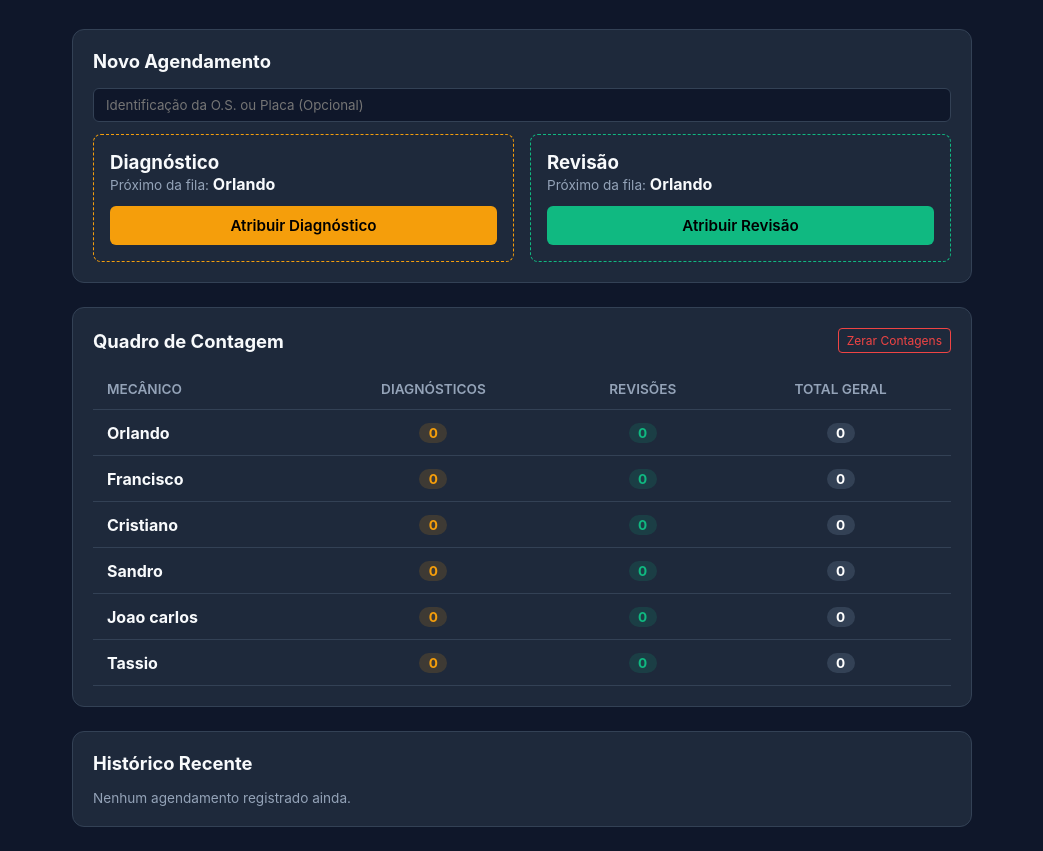
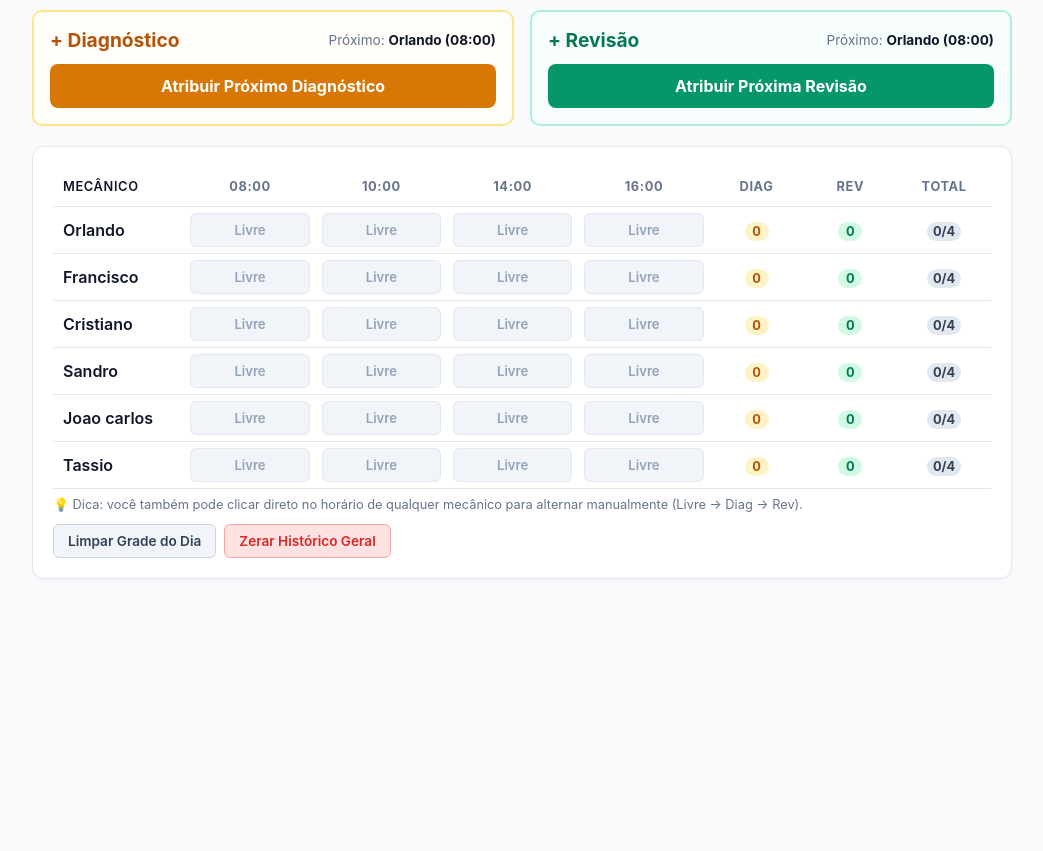
Before and after one commit to diogoodev/agendamentos-diag-rev, a plain HTML site: page index.html in a window 1280 px wide. Shown: the part 82-933 px from the top of the page, without its empty margins (118-1161 px from the left). After the commit the page ends 800 px from the top, so only its background shows below. Drawn offline with Linux system fonts and the light colour scheme.

Commit message:
feat: nova versão com grade diária de horários
- Tema claro (light mode)
- Grade visual com 4 slots por mecânico (08h, 10h, 14h, 16h)
- Algoritmo de atribuição automática por horário cronológico + menor carga
- Alternância manual de slots (Livre → Diag → Rev)
- Separação entre grade do dia e acumulado histórico
- Badge de ocupação (x/24 horários ocupados)
- Preview do próximo mecânico antes de confirmar
- localStorage v2 (oficina_grade_v2)

```diff
--- a/index.html
+++ b/index.html
@@ -3,19 +3,28 @@
 <head>
   <meta charset="UTF-8">
   <meta name="viewport" content="width=device-width, initial-scale=1.0">
-  <title>Rodízio de Oficina - Diagnóstico e Revisão</title>
+  <title>Rodízio de Oficina - Horários Automáticos</title>
   <style>
     :root {
-      --bg: #0f172a;
-      --card-bg: #1e293b;
-      --border: #334155;
-      --text: #f8fafc;
-      --text-muted: #94a3b8;
-      --primary: #3b82f6;
-      --primary-hover: #2563eb;
-      --diag-color: #f59e0b;
-      --rev-color: #10b981;
-      --danger: #ef4444;
+      --bg: #f8fafc;
+      --card-bg: #ffffff;
+      --border: #e2e8f0;
+      --text: #0f172a;
+      --text-muted: #64748b;
+
+      --diag-color: #b45309;
+      --diag-bg: #fef3c7;
+      --diag-border: #fde68a;
+
+      --rev-color: #047857;
+      --rev-bg: #d1fae5;
+      --rev-border: #a7f3d0;
+
+      --free-bg: #f1f5f9;
+      --free-color: #94a3b8;
+
+      --primary: #2563eb;
+      --danger: #dc2626;
     }
 
     * {
@@ -35,26 +44,34 @@
 
     .container {
       width: 100%;
-      max-width: 900px;
+      max-width: 980px;
       display: flex;
       flex-direction: column;
-      gap: 24px;
+      gap: 20px;
     }
 
     header {
-      text-align: center;
-      margin-bottom: 8px;
+      display: flex;
+      justify-content: space-between;
+      align-items: center;
+      flex-wrap: wrap;
+      gap: 12px;
     }
 
     header h1 {
-      font-size: 1.75rem;
+      font-size: 1.6rem;
       font-weight: 700;
+      color: var(--text);
     }
 
-    header p {
+    .capacity-badge {
+      background: var(--card-bg);
+      border: 1px solid var(--border);
+      padding: 6px 12px;
+      border-radius: 20px;
+      font-size: 0.85rem;
+      font-weight: 600;
       color: var(--text-muted);
-      font-size: 0.9rem;
-      margin-top: 4px;
     }
 
     .card {
@@ -62,150 +79,216 @@
       border: 1px solid var(--border);
       border-radius: 12px;
       padding: 20px;
+      box-shadow: 0 1px 3px rgba(0, 0, 0, 0.04);
     }
 
-    .card h2 {
-      font-size: 1.15rem;
-      margin-bottom: 16px;
-      display: flex;
-      align-items: center;
-      justify-content: space-between;
-    }
-
-    /* Formulário de Ação */
-    .action-grid {
+    /* BOTOES DE AÇÃO RAPIDA */
+    .actions-container {
       display: grid;
       grid-template-columns: 1fr 1fr;
       gap: 16px;
     }
 
-    @media (max-width: 600px) {
-      .action-grid {
+    @media (max-width: 640px) {
+      .actions-container {
         grid-template-columns: 1fr;
       }
     }
 
-    .action-box {
-      border: 1px dashed var(--border);
-      border-radius: 8px;
+    .action-card {
+      border: 2px solid;
+      border-radius: 10px;
       padding: 16px;
       display: flex;
       flex-direction: column;
-      justify-content: space-between;
       gap: 12px;
+      cursor: pointer;
+      transition: transform 0.1s ease, box-shadow 0.15s ease;
+      background: #fff;
     }
 
-    .action-box.diag { border-color: var(--diag-color); }
-    .action-box.rev { border-color: var(--rev-color); }
+    .action-card:hover {
+      transform: translateY(-2px);
+      box-shadow: 0 4px 12px rgba(0, 0, 0, 0.06);
+    }
 
-    .badge-next {
+    .action-card:active {
+      transform: scale(0.99);
+    }
+
+    .action-card.diag {
+      border-color: var(--diag-border);
+      background: #fffdf7;
+    }
+
+    .action-card.rev {
+      border-color: var(--rev-border);
+      background: #f7fdfa;
+    }
+
+    .action-title {
+      display: flex;
+      justify-content: space-between;
+      align-items: center;
+    }
+
+    .action-title h2 {
+      font-size: 1.2rem;
+      font-weight: 700;
+    }
+
+    .action-card.diag h2 { color: var(--diag-color); }
+    .action-card.rev h2 { color: var(--rev-color); }
+
+    .btn-action {
+      width: 100%;
+      padding: 12px;
+      border: none;
+      border-radius: 8px;
+      font-weight: 700;
+      font-size: 1rem;
+      cursor: pointer;
+      color: #fff;
+      display: flex;
+      justify-content: center;
+      align-items: center;
+      gap: 8px;
+    }
+
+    .btn-diag { background: #d97706; }
+    .btn-rev { background: #059669; }
+
+    .next-preview {
       font-size: 0.85rem;
       color: var(--text-muted);
     }
 
-    .badge-next strong {
+    .next-preview strong {
       color: var(--text);
-      font-size: 1rem;
     }
 
-    .btn {
-      padding: 10px 16px;
-      border-radius: 6px;
-      border: none;
-      font-weight: 600;
-      font-size: 0.95rem;
-      cursor: pointer;
-      transition: opacity 0.2s;
+    /* GRADE DE HORARIOS */
+    .table-container {
+      overflow-x: auto;
     }
 
-    .btn:hover { opacity: 0.9; }
-
-    .btn-diag {
-      background-color: var(--diag-color);
-      color: #000;
-    }
-
-    .btn-rev {
-      background-color: var(--rev-color);
-      color: #000;
-    }
-
-    .input-group {
-      display: flex;
-      gap: 8px;
-      margin-bottom: 12px;
-    }
-
-    .input-group input {
-      flex: 1;
-      padding: 8px 12px;
-      background: #0f172a;
-      border: 1px solid var(--border);
-      border-radius: 6px;
-      color: #fff;
-    }
-
-    /* Tabela */
     table {
       width: 100%;
       border-collapse: collapse;
-      text-align: left;
+      text-align: center;
+      min-width: 600px;
     }
 
     th, td {
-      padding: 12px 14px;
+      padding: 12px 10px;
       border-bottom: 1px solid var(--border);
     }
 
     th {
+      font-size: 0.8rem;
+      text-transform: uppercase;
+      letter-spacing: 0.05em;
       color: var(--text-muted);
-      font-weight: 600;
-      font-size: 0.85rem;
-      text-transform: uppercase;
     }
 
-    .num-pill {
-      display: inline-block;
-      min-width: 28px;
-      text-align: center;
-      padding: 2px 8px;
-      border-radius: 12px;
-      font-weight: 700;
-      font-size: 0.85rem;
+    th.mecanico-col, td.mecanico-col {
+      text-align: left;
+      font-weight: 600;
+      color: var(--text);
     }
 
-    .pill-diag { background: rgba(245, 158, 11, 0.15); color: var(--diag-color); }
-    .pill-rev { background: rgba(16, 185, 129, 0.15); color: var(--rev-color); }
-    .pill-total { background: #334155; color: #fff; }
-
-    /* Histórico */
-    .history-list {
-      list-style: none;
-      max-height: 200px;
-      overflow-y: auto;
-      display: flex;
-      flex-direction: column;
-      gap: 8px;
+    /* SLOTS */
+    .slot-cell {
+      padding: 6px;
     }
 
-    .history-item {
+    .slot-badge {
+      display: block;
+      width: 100%;
+      padding: 8px 4px;
+      border-radius: 6px;
+      font-size: 0.82rem;
+      font-weight: 600;
+      cursor: pointer;
+      border: 1px solid transparent;
+      transition: all 0.15s ease;
+      user-select: none;
+    }
+
+    .slot-badge.livre {
+      background: var(--free-bg);
+      color: var(--free-color);
+      border-color: #e2e8f0;
+    }
+
+    .slot-badge.diag {
+      background: var(--diag-bg);
+      color: var(--diag-color);
+      border-color: var(--diag-border);
+    }
+
+    .slot-badge.rev {
+      background: var(--rev-bg);
+      color: var(--rev-color);
+      border-color: var(--rev-border);
+    }
+
+    .slot-badge:hover {
+      filter: brightness(0.95);
+    }
+
+    .pill-count {
+      display: inline-block;
+      min-width: 24px;
+      padding: 2px 6px;
+      border-radius: 10px;
+      font-weight: 700;
+      font-size: 0.8rem;
+    }
+
+    .pill-diag { background: var(--diag-bg); color: var(--diag-color); }
+    .pill-rev { background: var(--rev-bg); color: var(--rev-color); }
+    .pill-total { background: #e2e8f0; color: #334155; }
+
+    /* CONTROLES INFERIORES */
+    .footer-actions {
       display: flex;
       justify-content: space-between;
       align-items: center;
-      background: #0f172a;
-      padding: 8px 12px;
-      border-radius: 6px;
-      font-size: 0.85rem;
+      flex-wrap: wrap;
+      gap: 12px;
+      margin-top: 8px;
     }
 
-    .btn-reset {
-      background: transparent;
-      border: 1px solid var(--danger);
+    .btn-secondary {
+      background: #f1f5f9;
+      border: 1px solid #cbd5e1;
+      color: #334155;
+      padding: 8px 14px;
+      border-radius: 6px;
+      font-weight: 600;
+      font-size: 0.85rem;
+      cursor: pointer;
+    }
+
+    .btn-secondary:hover { background: #e2e8f0; }
+
+    .btn-danger {
+      background: #fee2e2;
+      border: 1px solid #fca5a5;
       color: var(--danger);
-      padding: 4px 8px;
-      font-size: 0.75rem;
-      border-radius: 4px;
+      padding: 8px 14px;
+      border-radius: 6px;
+      font-weight: 600;
+      font-size: 0.85rem;
       cursor: pointer;
+    }
+
+    .btn-danger:hover { background: #fecaca; }
+
+    .instruction-hint {
+      font-size: 0.8rem;
+      color: var(--text-muted);
     }
   </style>
 </head>
@@ -213,60 +296,64 @@
 
 <div class="container">
   <header>
-    <h1>Rodízio de Agendamento da Oficina</h1>
-    <p>Distribuição automática e equilibrada de Diagnósticos e Revisões</p>
+    <div>
+      <h1>Rodízio de Oficina</h1>
+      <p style="color: var(--text-muted); font-size: 0.9rem;">4 horários diários por mecânico (08h, 10h, 14h, 16h)</p>
+    </div>
+    <div class="capacity-badge" id="occupancyBadge">0 / 24 horários ocupados</div>
   </header>
 
-  <div class="card">
-    <h2>Novo Agendamento</h2>
-    <div class="input-group">
-      <input type="text" id="osInfo" placeholder="Identificação da O.S. ou Placa (Opcional)">
+  <!-- BOTÕES DE 1 CLIQUE -->
+  <div class="actions-container">
+    <div class="action-card diag" onclick="agendarAuto('diag')">
+      <div class="action-title">
+        <h2>+ Diagnóstico</h2>
+        <span class="next-preview" id="previewDiag">Próximo: calculando...</span>
+      </div>
+      <button class="btn-action btn-diag">Atribuir Próximo Diagnóstico</button>
     </div>
-    <div class="action-grid">
-      <div class="action-box diag">
-        <div>
-          <h3>Diagnóstico</h3>
-          <p class="badge-next">Próximo da fila: <strong id="nextDiagName">-</strong></p>
-        </div>
-        <button class="btn btn-diag" onclick="agendar('diag')">Atribuir Diagnóstico</button>
+
+    <div class="action-card rev" onclick="agendarAuto('rev')">
+      <div class="action-title">
+        <h2>+ Revisão</h2>
+        <span class="next-preview" id="previewRev">Próximo: calculando...</span>
       </div>
-
-      <div class="action-box rev">
-        <div>
-          <h3>Revisão</h3>
-          <p class="badge-next">Próximo da fila: <strong id="nextRevName">-</strong></p>
-        </div>
-        <button class="btn btn-rev" onclick="agendar('rev')">Atribuir Revisão</button>
-      </div>
+      <button class="btn-action btn-rev">Atribuir Próxima Revisão</button>
     </div>
   </div>
 
+  <!-- GRADE DIÁRIA -->
   <div class="card">
-    <h2>
-      Quadro de Contagem
-      <button class="btn-reset" onclick="zerarContadores()">Zerar Contagens</button>
-    </h2>
-    <table>
-      <thead>
-        <tr>
-          <th>Mecânico</th>
-          <th style="text-align: center;">Diagnósticos</th>
-          <th style="text-align: center;">Revisões</th>
-          <th style="text-align: center;">Total Geral</th>
-        </tr>
-      </thead>
-      <tbody id="mecanicosTbody"></tbody>
-    </table>
-  </div>
+    <div class="table-container">
+      <table>
+        <thead>
+          <tr>
+            <th class="mecanico-col">Mecânico</th>
+            <th style="width: 14%;">08:00</th>
+            <th style="width: 14%;">10:00</th>
+            <th style="width: 14%;">14:00</th>
+            <th style="width: 14%;">16:00</th>
+            <th style="width: 10%;">Diag</th>
+            <th style="width: 10%;">Rev</th>
+            <th style="width: 10%;">Total</th>
+          </tr>
+        </thead>
+        <tbody id="gridTbody"></tbody>
+      </table>
+    </div>
 
-  <div class="card">
-    <h2>Histórico Recente</h2>
-    <ul class="history-list" id="historyList"></ul>
+    <div class="footer-actions">
+      <span class="instruction-hint">💡 Dica: você também pode clicar direto no horário de qualquer mecânico para alternar manualmente (Livre → Diag → Rev).</span>
+      <div style="display: flex; gap: 8px;">
+        <button class="btn-secondary" onclick="limparGrade()">Limpar Grade do Dia</button>
+        <button class="btn-danger" onclick="zerarHistoricoCompleto()">Zerar Histórico Geral</button>
+      </div>
+    </div>
   </div>
 </div>
 
 <script>
-  const MECANICOS_INICIAIS = [
+  const MECANICOS = [
     "Orlando",
     "Francisco",
     "Cristiano",
@@ -275,127 +362,181 @@
     "Tassio"
   ];
 
+  const HORARIOS = ["08:00", "10:00", "14:00", "16:00"];
+
   let state = {
-    mecanicos: [],
-    historico: []
+    grade: {},
+    acumulado: {} // Mantém contagem histórica geral para garantir justiça a longo prazo
   };
 
   function inicializar() {
-    const salvo = localStorage.getItem("oficina_rodizio_state");
+    const salvo = localStorage.getItem("oficina_grade_v2");
     if (salvo) {
       state = JSON.parse(salvo);
     } else {
-      state.mecanicos = MECANICOS_INICIAIS.map((nome, index) => ({
-        id: index + 1,
-        nome: nome,
-        diagCount: 0,
-        revCount: 0,
-        lastDiagOrder: 0,
-        lastRevOrder: 0
-      }));
+      MECANICOS.forEach(nome => {
+        state.grade[nome] = { "08:00": null, "10:00": null, "14:00": null, "16:00": null };
+        state.acumulado[nome] = { diag: 0, rev: 0, lastOrder: 0 };
+      });
       salvar();
     }
     renderizar();
   }
 
   function salvar() {
-    localStorage.setItem("oficina_rodizio_state", JSON.stringify(state));
+    localStorage.setItem("oficina_grade_v2", JSON.stringify(state));
   }
 
-  function getProximo(tipo) {
-    const campoContagem = tipo === 'diag' ? 'diagCount' : 'revCount';
-    const campoOrdem = tipo === 'diag' ? 'lastDiagOrder' : 'lastRevOrder';
+  // Encontra o melhor horário e mecânico para o serviço
+  function encontrarProximo(tipo) {
+    // 1. Encontrar o primeiro horário que tenha pelo menos 1 mecânico livre
+    for (const hora of HORARIOS) {
+      const mecanicosLivresNessaHora = MECANICOS.filter(nome => state.grade[nome][hora] === null);
 
-    // Ordena: 1º menor contagem daquele serviço, 2º quem foi agendado há mais tempo
-    const ordenados = [...state.mecanicos].sort((a, b) => {
-      if (a[campoContagem] !== b[campoContagem]) {
-        return a[campoContagem] - b[campoContagem];
+      if (mecanicosLivresNessaHora.length > 0) {
+        // 2. Entre os mecânicos livres nesse horário, escolher quem tem MENOS serviços do tipo
+        mecanicosLivresNessaHora.sort((a, b) => {
+          const countA = state.acumulado[a][tipo];
+          const countB = state.acumulado[b][tipo];
+          if (countA !== countB) return countA - countB;
+
+          // Desempate: quem foi agendado há mais tempo
+          return state.acumulado[a].lastOrder - state.acumulado[b].lastOrder;
+        });
+
+        return {
+          mecanico: mecanicosLivresNessaHora[0],
+          horario: hora
+        };
       }
-      return a[campoOrdem] - b[campoOrdem];
-    });
-
-    return ordenados[0];
+    }
+    return null; // Todos os 24 horários preenchidos
   }
 
-  function agendar(tipo) {
-    const inputOS = document.getElementById("osInfo");
-    const osTexto = inputOS.value.trim();
-    const escolhido = getProximo(tipo);
-    const orderTimestamp = Date.now();
-
-    if (tipo === 'diag') {
-      escolhido.diagCount += 1;
-      escolhido.lastDiagOrder = orderTimestamp;
-    } else {
-      escolhido.revCount += 1;
-      escolhido.lastRevOrder = orderTimestamp;
+  function agendarAuto(tipo) {
+    const prox = encontrarProximo(tipo);
+    if (!prox) {
+      alert("Todos os 24 horários do dia já estão preenchidos!");
+      return;
     }
 
-    state.historico.unshift({
-      id: Date.now(),
-      mecanico: escolhido.nome,
-      tipo: tipo === 'diag' ? 'Diagnóstico' : 'Revisão',
-      info: osTexto || 'Sem identificação',
-      hora: new Date().toLocaleTimeString([], { hour: '2-digit', minute: '2-digit' })
-    });
+    state.grade[prox.mecanico][prox.horario] = tipo;
+    state.acumulado[prox.mecanico][tipo] += 1;
+    state.acumulado[prox.mecanico].lastOrder = Date.now();
 
-    inputOS.value = "";
     salvar();
     renderizar();
   }
 
-  function zerarContadores() {
-    if (!confirm("Tem certeza que deseja zerar todas as contagens e o histórico?")) return;
+  // Permite clicar na célula individual para ajuste manual rápido
+  function alternarSlot(mecanico, horario) {
+    const atual = state.grade[mecanico][horario];
+    let novo = null;
 
-    state.mecanicos.forEach(m => {
-      m.diagCount = 0;
-      m.revCount = 0;
-      m.lastDiagOrder = 0;
-      m.lastRevOrder = 0;
+    if (atual === null) {
+      novo = 'diag';
+      state.acumulado[mecanico].diag += 1;
+    } else if (atual === 'diag') {
+      novo = 'rev';
+      state.acumulado[mecanico].diag = Math.max(0, state.acumulado[mecanico].diag - 1);
+      state.acumulado[mecanico].rev += 1;
+    } else if (atual === 'rev') {
+      novo = null;
+      state.acumulado[mecanico].rev = Math.max(0, state.acumulado[mecanico].rev - 1);
+    }
+
+    state.grade[mecanico][horario] = novo;
+    state.acumulado[mecanico].lastOrder = Date.now();
+
+    salvar();
+    renderizar();
+  }
+
+  function limparGrade() {
+    if (!confirm("Deseja limpar apenas a grade de hoje? (Os totais acumulados serão preservados para o rodízio continuar justo)")) return;
+    MECANICOS.forEach(nome => {
+      state.grade[nome] = { "08:00": null, "10:00": null, "14:00": null, "16:00": null };
     });
-    state.historico = [];
+    salvar();
+    renderizar();
+  }
+
+  function zerarHistoricoCompleto() {
+    if (!confirm("ATENÇÃO: Deseja zerar TODAS as contagens acumuladas e limpar a grade?")) return;
+    MECANICOS.forEach(nome => {
+      state.grade[nome] = { "08:00": null, "10:00": null, "14:00": null, "16:00": null };
+      state.acumulado[nome] = { diag: 0, rev: 0, lastOrder: 0 };
+    });
     salvar();
     renderizar();
   }
 
   function renderizar() {
-    // 1. Atualizar indicadores dos próximos da fila
-    const proxDiag = getProximo('diag');
-    const proxRev = getProximo('rev');
-    document.getElementById("nextDiagName").innerText = proxDiag ? proxDiag.nome : "-";
-    document.getElementById("nextRevName").innerText = proxRev ? proxRev.nome : "-";
+    // 1. Atualizar previews dos botões
+    const nextDiag = encontrarProximo('diag');
+    const nextRev = encontrarProximo('rev');
 
-    // 2. Tabela de Mecânicos
-    const tbody = document.getElementById("mecanicosTbody");
+    document.getElementById("previewDiag").innerHTML = nextDiag
+      ? `Próximo: <strong>${nextDiag.mecanico} (${nextDiag.horario})</strong>`
+      : `<strong>Grade cheia</strong>`;
+
+    document.getElementById("previewRev").innerHTML = nextRev
+      ? `Próximo: <strong>${nextRev.mecanico} (${nextRev.horario})</strong>`
+      : `<strong>Grade cheia</strong>`;
+
+    // 2. Renderizar Grade
+    const tbody = document.getElementById("gridTbody");
     tbody.innerHTML = "";
-    state.mecanicos.forEach(m => {
-      const total = m.diagCount + m.revCount;
+
+    let totalOcupados = 0;
+
+    MECANICOS.forEach(mecanico => {
       const tr = document.createElement("tr");
+
+      let diagDia = 0;
+      let revDia = 0;
+
+      let slotsHtml = "";
+      HORARIOS.forEach(hora => {
+        const status = state.grade[mecanico][hora];
+        let label = "Livre";
+        let cssClass = "livre";
+
+        if (status === 'diag') {
+          label = "Diagnóstico";
+          cssClass = "diag";
+          diagDia++;
+          totalOcupados++;
+        } else if (status === 'rev') {
+          label = "Revisão";
+          cssClass = "rev";
+          revDia++;
+          totalOcupados++;
+        }
+
+        slotsHtml += `
+          <td class="slot-cell">
+            <span class="slot-badge ${cssClass}" onclick="alternarSlot('${mecanico}', '${hora}')">
+              ${label}
+            </span>
+          </td>
+        `;
+      });
+
+      const totalDia = diagDia + revDia;
+
       tr.innerHTML = `
-        <td><strong>${m.nome}</strong></td>
-        <td style="text-align: center;"><span class="num-pill pill-diag">${m.diagCount}</span></td>
-        <td style="text-align: center;"><span class="num-pill pill-rev">${m.revCount}</span></td>
-        <td style="text-align: center;"><span class="num-pill pill-total">${total}</span></td>
+        <td class="mecanico-col">${mecanico}</td>
+        ${slotsHtml}
+        <td><span class="pill-count pill-diag">${diagDia}</span></td>
+        <td><span class="pill-count pill-rev">${revDia}</span></td>
+        <td><span class="pill-count pill-total">${totalDia}/4</span></td>
       `;
+
       tbody.appendChild(tr);
     });
 
-    // 3. Histórico
-    const list = document.getElementById("historyList");
-    list.innerHTML = "";
-    if (state.historico.length === 0) {
-      list.innerHTML = `<li style="color: var(--text-muted); font-size: 0.85rem;">Nenhum agendamento registrado ainda.</li>`;
-    } else {
-      state.historico.slice(0, 15).forEach(item => {
-        const li = document.createElement("li");
-        li.className = "history-item";
-        li.innerHTML = `
-          <span><strong>${item.mecanico}</strong> recebeu <em>${item.tipo}</em> (${item.info})</span>
-          <span style="color: var(--text-muted);">${item.hora}</span>
-        `;
-        list.appendChild(li);
-      });
-    }
+    document.getElementById("occupancyBadge").innerText = `${totalOcupados} / 24 horários ocupados`;
   }
 
   inicializar();
```
